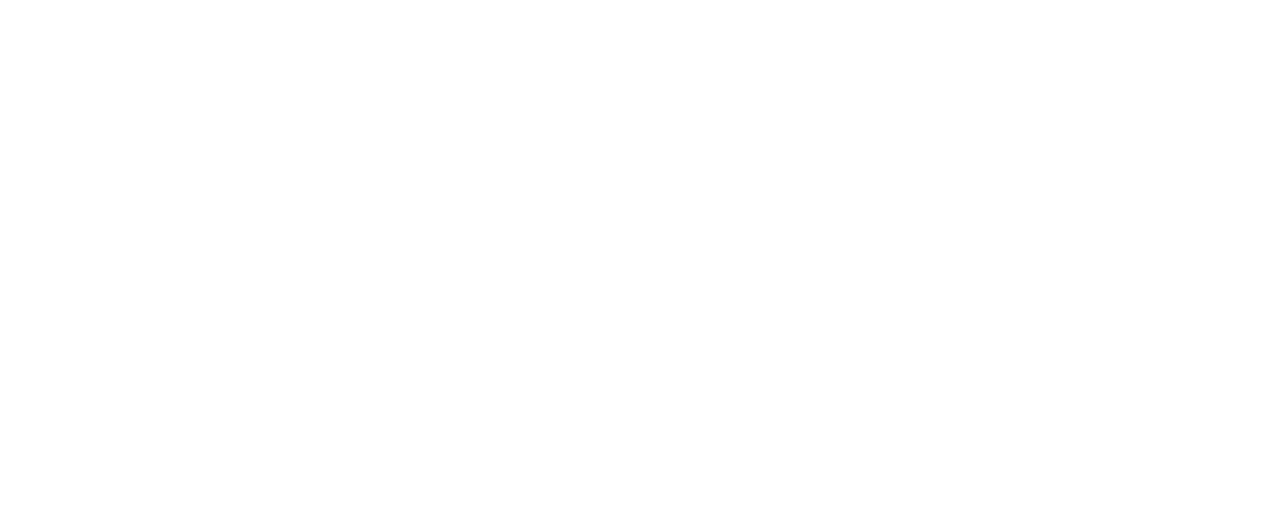
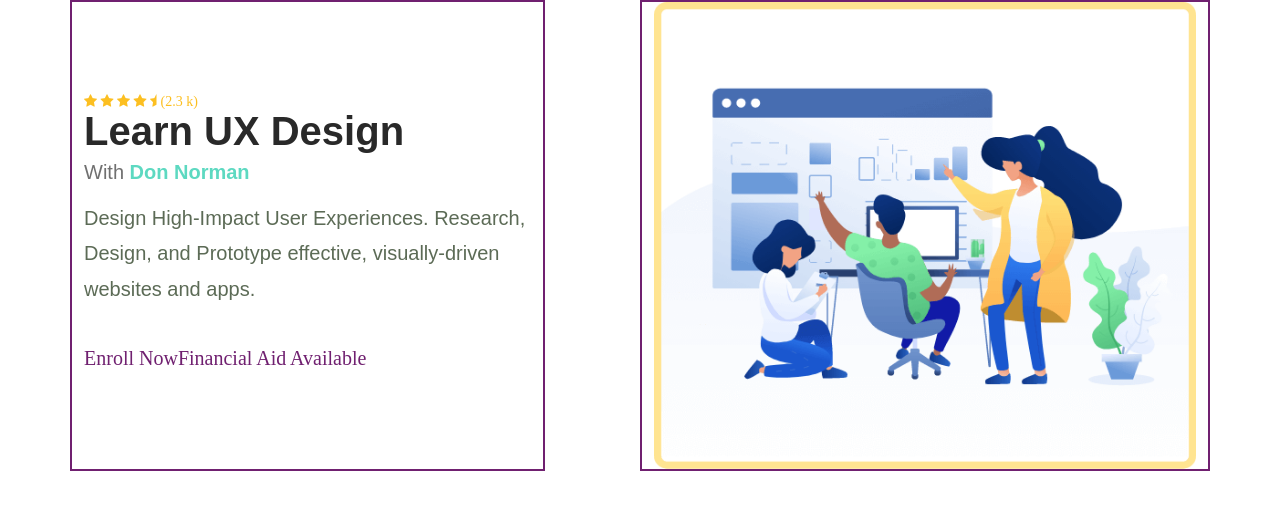
Before and after one commit to front-end-by-rimantas/34-grupe-portfolio-docland, a website with bundled scripts: page index.html in a window 1280 px wide. Built offline with nearby package versions, Linux system fonts and the light colour scheme.

Commit message:
basic styling

```diff
--- a/css/pages/home.css
+++ b/css/pages/home.css
@@ -1,14 +1,14 @@
 /* base */
-@import '../base/base.css';
-@import '../base/responsive.css';
+@import "../base/base.css";
+@import "../base/responsive.css";
 
 /* 3rd-party */
-@import '../bootstrap/bootstrap-grid.min.css';
+@import "../bootstrap/bootstrap-grid.min.css";
+@import "../3rd-party/font-awesome.min.css"; /* components */
 
-/* components */
-@import '../components/button.css';
-@import '../components/footer.css';
-@import '../components/header.css';
+@import "../components/button.css";
+@import "../components/footer.css";
+@import "../components/header.css";
 
 /* CUSTOM STYLE BELOW THIS COMMENT LINE */
 
@@ -16,6 +16,59 @@
 /* header end */
 
 /* hero start */
+
+.hero_left_container {
+  display: flex;
+  flex-direction: column;
+  justify-content: center;
+}
+
+.hero_left_row-stars {
+  color: #fcbf21;
+  font: normal normal normal 14px/1 FontAwesome;
+}
+.hero_left_row-stars .checked {
+  color: orange;
+}
+
+.hero_left_row-header {
+  color: #292929;
+  font-family: Hind, sans-serif;
+  font-weight: 600;
+  font-size: 20px;
+  line-height: 1.17;
+}
+
+@media only screen and (max-width: 575px) {
+  .hero_left_row-header {
+    font-size: 50px;
+  }
+}
+
+.hero_left_row-author {
+  font-size: 20px;
+  line-height: 1.78;
+  color: #707070;
+  font-family: Hind, sans-serif;
+  margin-bottom: 10px;
+}
+.hero_left_row-author span {
+  color: #5dd9c1;
+  font-weight: 600;
+}
+
+.hero_left_row-topic {
+  color: #5c6b56;
+  margin-bottom: 34px;
+  font-weight: 300;
+  font-family: Hind, sans-serif;
+}
+
+.hero_left_row-links {
+  display: flex;
+  flex-direction: row;
+}
+
 /* hero end */
 
 /* calendar start */
--- a/index.html
+++ b/index.html
@@ -1,36 +1,103 @@
 <!DOCTYPE html>
 <html lang="en">
-
   <head>
-    <meta charset="UTF-8">
-    <meta http-equiv="X-UA-Compatible" content="IE=edge">
-    <meta name="viewport" content="width=device-width, initial-scale=1.0">
+    <meta charset="UTF-8" />
+    <meta http-equiv="X-UA-Compatible" content="IE=edge" />
+    <meta name="viewport" content="width=device-width, initial-scale=1.0" />
     <title>Docland</title>
-<link rel="apple-touch-icon" sizes="57x57" href="/apple-icon-57x57.png">
-<link rel="apple-touch-icon" sizes="60x60" href="/apple-icon-60x60.png">
-<link rel="apple-touch-icon" sizes="72x72" href="/apple-icon-72x72.png">
-<link rel="apple-touch-icon" sizes="76x76" href="/apple-icon-76x76.png">
-<link rel="apple-touch-icon" sizes="114x114" href="/apple-icon-114x114.png">
-<link rel="apple-touch-icon" sizes="120x120" href="/apple-icon-120x120.png">
-<link rel="apple-touch-icon" sizes="144x144" href="/apple-icon-144x144.png">
-<link rel="apple-touch-icon" sizes="152x152" href="/apple-icon-152x152.png">
-<link rel="apple-touch-icon" sizes="180x180" href="/apple-icon-180x180.png">
-<link rel="icon" type="image/png" sizes="192x192"  href="/android-icon-192x192.png">
-<link rel="icon" type="image/png" sizes="32x32" href="/favicon-32x32.png">
-<link rel="icon" type="image/png" sizes="96x96" href="/favicon-96x96.png">
-<link rel="icon" type="image/png" sizes="16x16" href="/favicon-16x16.png">
-<link rel="manifest" href="/manifest.json">
-<meta name="msapplication-TileColor" content="#ffffff">
-<meta name="msapplication-TileImage" content="/ms-icon-144x144.png">
-<meta name="theme-color" content="#ffffff">
-    <link rel="stylesheet" href="./css/pages/home.css">
+    <link rel="apple-touch-icon" sizes="57x57" href="/apple-icon-57x57.png" />
+    <link rel="apple-touch-icon" sizes="60x60" href="/apple-icon-60x60.png" />
+    <link rel="apple-touch-icon" sizes="72x72" href="/apple-icon-72x72.png" />
+    <link rel="apple-touch-icon" sizes="76x76" href="/apple-icon-76x76.png" />
+    <link
+      rel="apple-touch-icon"
+      sizes="114x114"
+      href="/apple-icon-114x114.png"
+    />
+    <link
+      rel="apple-touch-icon"
+      sizes="120x120"
+      href="/apple-icon-120x120.png"
+    />
+    <link
+      rel="apple-touch-icon"
+      sizes="144x144"
+      href="/apple-icon-144x144.png"
+    />
+    <link
+      rel="apple-touch-icon"
+      sizes="152x152"
+      href="/apple-icon-152x152.png"
+    />
+    <link
+      rel="apple-touch-icon"
+      sizes="180x180"
+      href="/apple-icon-180x180.png"
+    />
+    <link
+      rel="icon"
+      type="image/png"
+      sizes="192x192"
+      href="/android-icon-192x192.png"
+    />
+    <link rel="icon" type="image/png" sizes="32x32" href="/favicon-32x32.png" />
+    <link rel="icon" type="image/png" sizes="96x96" href="/favicon-96x96.png" />
+    <link rel="icon" type="image/png" sizes="16x16" href="/favicon-16x16.png" />
+    <link rel="manifest" href="/manifest.json" />
+    <meta name="msapplication-TileColor" content="#ffffff" />
+    <meta name="msapplication-TileImage" content="/ms-icon-144x144.png" />
+    <meta name="theme-color" content="#ffffff" />
+    <link rel="stylesheet" href="./css/pages/home.css" />
   </head>
 
-<body>
+  <html>
     <!-- header start -->
     <!-- header end -->
 
     <!-- hero start -->
+
+    <body class="container">
+      <div class="row align-content-center justify-content-between pb-100">
+        <div
+          class="col-lg-5 col-md-1"
+          style="border: 2px solid; display: flex; align-items: center"
+        >
+          <div class="hero_left_container">
+            <div class="hero_left_row hero_left_row-stars">
+              <span class="fa fa-star"></span>
+              <span class="fa fa-star"></span>
+              <span class="fa fa-star"></span>
+              <span class="fa fa-star"></span>
+              <span class="fa fa-star-half"> </span>
+              <span>(2.3 k)</span>
+            </div>
+            <div class="hero_left_row hero_left_row-header">
+              <h1>Learn UX Design</h1>
+            </div>
+            <div class="hero_left_row hero_left_row-author">
+              With <span>Don Norman</span>
+            </div>
+            <div class="hero_left_row hero_left_row-topic">
+              Design High-Impact User Experiences. Research, Design, and
+              Prototype effective, visually-driven websites and apps.
+            </div>
+            <div class="hero_left_row hero_left_row-links">
+              <div class="hero_left_column hero_button">Enroll Now</div>
+              <div class="hero_left_column hero_link">
+                Financial Aid Available
+              </div>
+            </div>
+          </div>
+        </div>
+        <div class="col-lg-6 col-md-1" style="border: 2px solid">
+          <img
+            src="./img/course-b.png"
+            alt="people discusing project"
+            class="img-fluid"
+            style="max-width: 100%"
+          />
+        </div>
+      </div>
       <!-- hero end -->
 
       <!-- calendar start -->
@@ -62,5 +129,5 @@
 
       <script src="./js/pages/home.js" type="module" defer></script>
     </body>
-
   </html>
+</html>
```
Also changed, not shown: img/cbab.png (added), img/cbat.png (added), img/course-b.png (added). Lines whose indentation alone changed are shown as unchanged.
